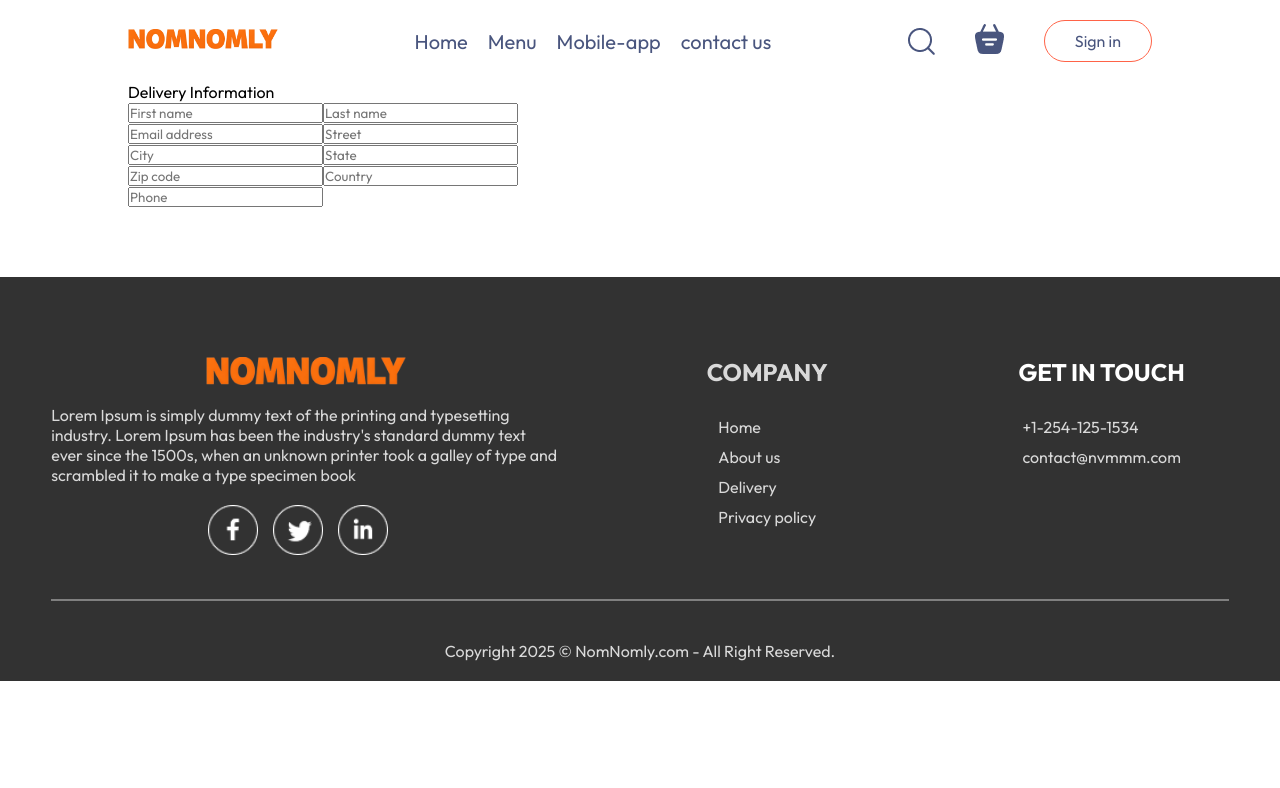
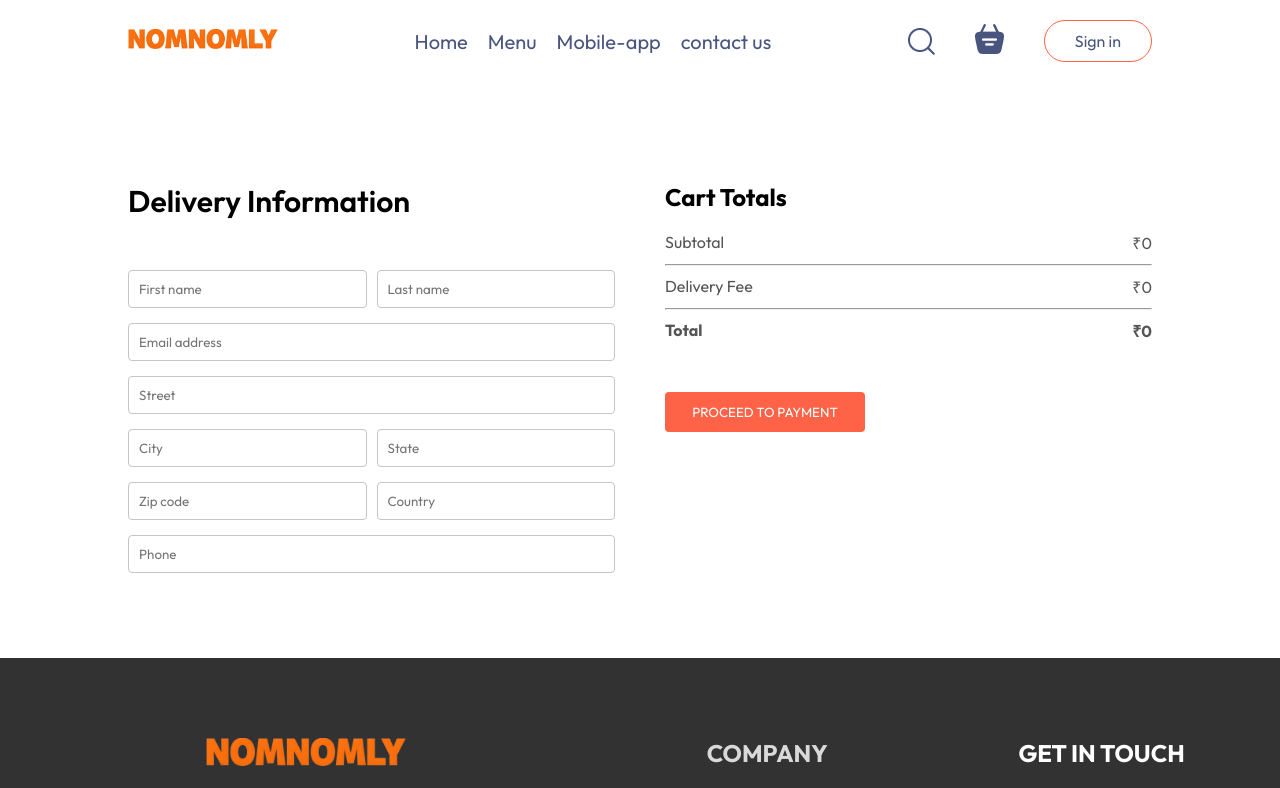
Before and after one commit to Swoorupkisan/app, a React (Vite) app: page /order in a window 1280 px wide. Shown: the top 788 px of the page. Built offline with nearby package versions, Linux system fonts and the light colour scheme.

Commit message:
update cart and place order page

```diff
--- a/src/Components/LoginPopup/LoginPopup.css
+++ b/src/Components/LoginPopup/LoginPopup.css
@@ -27,7 +27,7 @@
 }
 .login-popup-title img{
     width: 16px;
-    cursor: position;
+    cursor: pointer;
 }
 .login-popup-inputs {
     display: flex;
@@ -48,7 +48,13 @@
     background-color: tomato;
     font-size: 15px;
     cursor: pointer;
+    transition: 0.3s;
 }
+
+.login-popup-container button:hover {
+    background-color: #d14040;
+}
+
 .login-popup-condition{
     display: flex;
     align-items: start;
@@ -63,3 +69,7 @@
     cursor: pointer;
     font-weight: 500;
 }
+
+.login-popup p span:hover {
+    text-decoration: underline;
+}
--- a/src/Pages/Cart/Cart.jsx
+++ b/src/Pages/Cart/Cart.jsx
@@ -51,12 +51,12 @@
             <hr />
             <div className='cart-total-details'>
               <p>Delivery Fee</p>
-              <p>₹{48}</p>
+              <p>₹{getTotalCartAmount()===0?0:48}</p>
             </div>
             <hr />
             <div className='cart-total-details'>
               <b>Total</b>
-              <b>₹{getTotalCartAmount()+48}</b>
+              <b>₹{getTotalCartAmount()===0?0:getTotalCartAmount()+48}</b>
             </div>
            </div>
             <button onClick={()=>navigate('/order')}>PROCEED TO CHECKOUT</button>
--- a/src/Pages/PlaceOrder/PlaceOrder.css
+++ b/src/Pages/PlaceOrder/PlaceOrder.css
@@ -0,0 +1,36 @@
+.place-order{
+    display: flex;
+    align-items: start;
+    justify-content: space-between;
+    gap: 50px;
+    margin-top: 100px;
+}
+.place-order-left{
+    width: 100%;
+    max-width: max(30%, 500px);
+}
+.place-order-left .title{
+    font-size: 30px;
+    font-weight: 600;
+    margin-bottom: 50px;
+}
+.place-order-left input{
+    margin-bottom: 15px;
+    width: 100%;
+    padding: 10px;
+    border: 1px solid #c5c5c5;
+    border-radius: 4px;
+    outline-color: tomato;
+}
+.place-order-left .multi-fields{
+    display: flex;
+    gap: 10px;
+}
+.place-order-right{
+    width: 100%;
+    max-width: max(40%, 500px);
+
+}
+.place-order .cart-total button{
+    margin-top: 30px;
+}
--- a/src/Pages/PlaceOrder/PlaceOrder.jsx
+++ b/src/Pages/PlaceOrder/PlaceOrder.jsx
@@ -1,27 +1,56 @@
-import React from 'react'
+import React,{useContext} from 'react'
 import './PlaceOrder.css'
+import { StoreContext } from '../../Context/StoreContext'
+
+
 const PlaceOrder = () => {
+
+  const {getTotalCartAmount} = useContext(StoreContext);
+
   return (
     <form className='place-order'>
       <div className='place-order-left'>
         <p className='title'>Delivery Information</p>
-        <div className='multi-fiels'>
-          <input type="text" placeholder='First name'/>
-          <input type="text" placeholder='Last name'/>
+        <div className='multi-fields'>
+          <input type="text" placeholder='First name' />
+          <input type="text" placeholder='Last name' />
         </div>
-        <input type="text" placeholder='Email address'/>
-        <input type="text" placeholder='Street'/>
-        <div className='multi-fiels'>
-          <input type="text" placeholder='City'/>
-          <input type="text" placeholder='State'/>
+        <input type="text" placeholder='Email address' />
+        <input type="text" placeholder='Street' />
+        <div className='multi-fields'>
+          <input type="text" placeholder='City' />
+          <input type="text" placeholder='State' />
         </div>
-        <div className='multi-fiels'>
-          <input type="text" placeholder='Zip code'/>
-          <input type="text" placeholder='Country'/>
+        <div className='multi-fields'>
+          <input type="text" placeholder='Zip code' />
+          <input type="text" placeholder='Country' />
         </div>
         <input type="text" placeholder='Phone' />
+      </div>
+      <div className='place-order-right'>
+      <div className='cart-total'>
+          <h2>Cart Totals</h2>
+          <div>
+          <div className='cart-total-details'>
+              <p>Subtotal</p>
+              <p>₹{getTotalCartAmount()}</p>
+            </div>
+            <hr />
+            <div className='cart-total-details'>
+              <p>Delivery Fee</p>
+              <p>₹{getTotalCartAmount()===0?0:48}</p>
+            </div>
+            <hr />
+            <div className='cart-total-details'>
+              <b>Total</b>
+              <b>₹{getTotalCartAmount()===0?0:getTotalCartAmount()+48}</b>
+            </div>
+           </div>
+            <button>PROCEED TO PAYMENT</button>
+          </div>
 
       </div>
+
 
     </form>
   )
```
